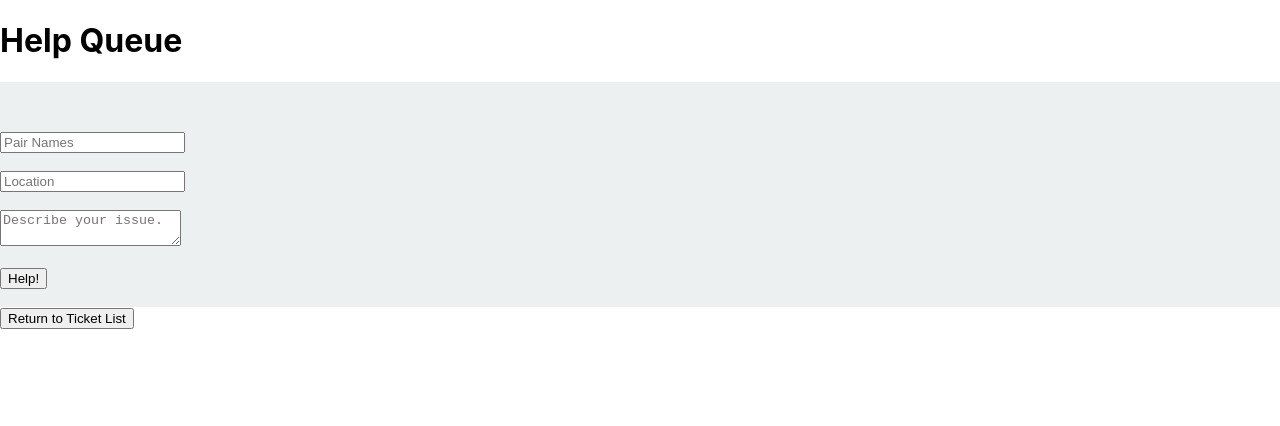
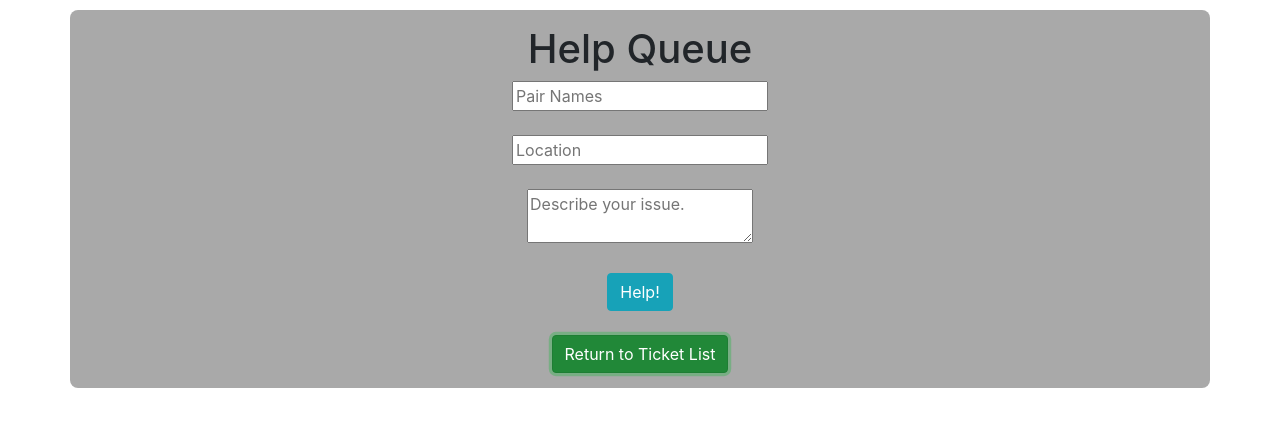
Before and after one commit to JoseyKinnaman/help-queue, a React (Create React App) app: page / in a window 1280 px wide. Both pictures are taken after a click on the button "Add ticket". Shown: the top 426 px of the page. Built offline with nearby package versions, Linux system fonts and the light colour scheme.

Commit message:
add css styling and bootstrap.

```diff
--- a/package.json
+++ b/package.json
@@ -6,7 +6,9 @@
     "@testing-library/jest-dom": "^4.2.4",
     "@testing-library/react": "^9.5.0",
     "@testing-library/user-event": "^7.2.1",
+    "bootstrap": "^4.5.0",
     "react": "^16.13.1",
+    "react-bootstrap": "^1.0.1",
     "react-dom": "^16.13.1",
     "react-scripts": "3.2.0"
   },
--- a/src/App.css
+++ /dev/null
@@ -1,38 +0,0 @@
-.App {
-  text-align: center;
-}
-
-.App-logo {
-  height: 40vmin;
-  pointer-events: none;
-}
-
-@media (prefers-reduced-motion: no-preference) {
-  .App-logo {
-    animation: App-logo-spin infinite 20s linear;
-  }
-}
-
-.App-header {
-  background-color: #282c34;
-  min-height: 100vh;
-  display: flex;
-  flex-direction: column;
-  align-items: center;
-  justify-content: center;
-  font-size: calc(10px + 2vmin);
-  color: white;
-}
-
-.App-link {
-  color: #61dafb;
-}
-
-@keyframes App-logo-spin {
-  from {
-    transform: rotate(0deg);
-  }
-  to {
-    transform: rotate(360deg);
-  }
-}
--- a/src/components/App.js
+++ b/src/components/App.js
@@ -2,13 +2,16 @@ import React from 'react';
 import Header from "./Header";
 import TicketList from "./TicketControl";
 import TicketControl from './TicketControl';
+import 'bootstrap/dist/css/bootstrap.min.css';
 
 
 function App() {
   return (
     <React.Fragment>
-      <Header/>
-     <TicketControl/>
+      <div className="container myclass">
+        <Header/>
+        <TicketControl/>
+      </div>
     </React.Fragment>
   );
 }
--- a/src/components/NewTicketForm.js
+++ b/src/components/NewTicketForm.js
@@ -3,25 +3,24 @@ import { v4 } from 'uuid';
 import PropTypes from "prop-types";
 
 function NewTicketForm(props) {
-  const NewTicketStyles = {
-    backgroundColor: '#ecf0f1',
-    fontFamily: 'sans-serif',
-    paddingTop: '50px'
-  }
+  // const NewTicketStyles = {
+  //   backgroundColor: '#ecf0f1',
+  //   fontFamily: 'sans-serif',
+  // }
   function handleNewTicketFormSubmission(event) {
     event.preventDefault();
     props.onNewTicketCreation({ names: event.target.names.value, location: event.target.location.value, issue: event.target.issue.value, id: v4() });
   }
   return (
     <React.Fragment>
-      <div style={NewTicketStyles}>
+      <div>
       <form onSubmit={handleNewTicketFormSubmission}>
         <input
           type='text'
           name='names'
-          placeholder='Pair Names' />
+          placeholder='Pair Names'/>
           <br/>
-        <br />
+          <br/>
         <input
           type='text'
           name='location'
@@ -33,7 +32,7 @@ function NewTicketForm(props) {
           placeholder='Describe your issue.' />
           <br />
           <br />
-        <button type='submit'>Help!</button>
+        <button class="btn btn-info" type='submit'>Help!</button>
           <br />
           <br />
       </form>
--- a/src/components/TicketControl.js
+++ b/src/components/TicketControl.js
@@ -39,7 +39,7 @@ class TicketControl extends React.Component {
     return (
       <React.Fragment>
         {currentlyVisibleState}
-        <button onClick={this.handleClick}>{buttonText}</button>
+        <button class="btn btn-success" onClick={this.handleClick}>{buttonText}</button>
       </React.Fragment>
     );
   }
--- a/src/index.css
+++ b/src/index.css
@@ -5,6 +5,14 @@ body {
     sans-serif;
   -webkit-font-smoothing: antialiased;
   -moz-osx-font-smoothing: grayscale;
+  background-color: darkgrey;
+}
+.myclass {
+  background-color: darkgray;
+  border-radius: 8px;
+  padding: 15px;
+  text-align: center;
+  margin-top: 10px;
 }
 
 code {
```
Also changed, not shown: 1 other file (tests, documents, lock files or other folders). Lines whose indentation alone changed are shown as unchanged.
